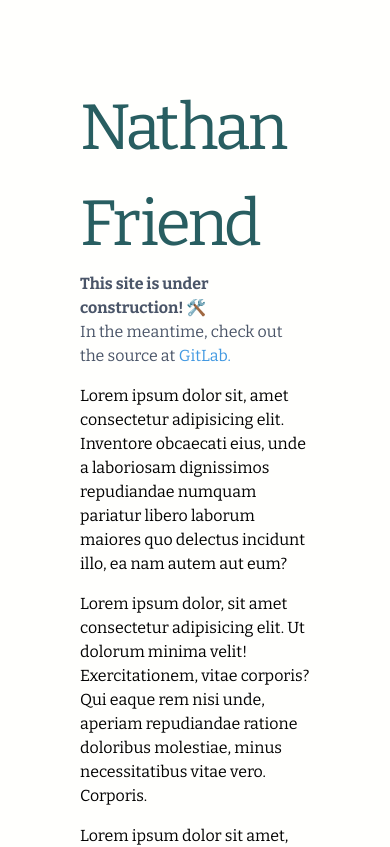
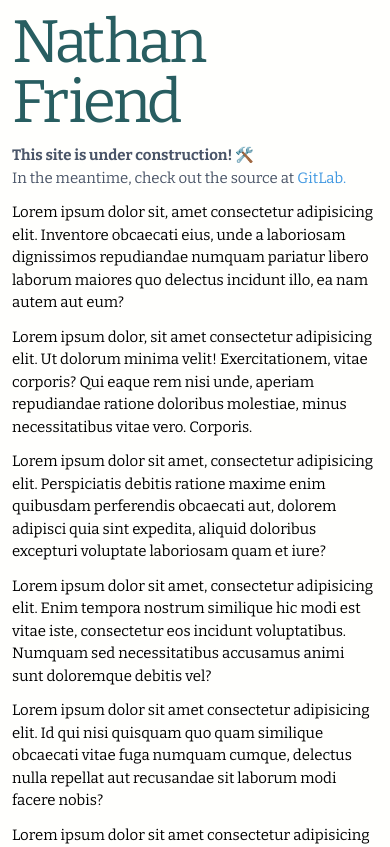
Before and after one commit to nfriend/nuxt-resume, a Nuxt app: page / in a window 390 px wide. Shown: the top 847 px of the page. Built offline with nearby package versions, Linux system fonts and the light colour scheme.

Commit message:
Better responsive styling

```diff
--- a/assets/css/global.css
+++ b/assets/css/global.css
@@ -5,6 +5,7 @@ body {
          box-border
          antialiased;
 
+  font-size: 12px;
   -ms-text-size-adjust: 100%;
   -webkit-text-size-adjust: 100%;
 }
@@ -35,10 +36,12 @@ a {
 }
 
 h1 {
-  @apply text-6xl
+  @apply text-7xl
          font-light
          text-teal-800
-         tracking-tighter;
+         tracking-tighter
+         leading-none
+         pb-4;
 }
 
 @media screen and (max-width: 8.5in) {
--- a/assets/css/utilities.css
+++ b/assets/css/utilities.css
@@ -15,7 +15,26 @@
          my-20
          mx-auto
          shadow-2xl
-         bg-ivory;
+         bg-ivory
+         origin-top;
+}
+
+@media screen and (min-width: 1280px) {
+  .paper-page {
+    transform: scale(1.2);
+  }
+}
+
+@media screen and (min-width: 1440px) {
+  .paper-page {
+    transform: scale(1.4);
+  }
+}
+
+@media screen and (min-width: 2160px) {
+  .paper-page {
+    transform: scale(1.6);
+  }
 }
 
 @media screen and (max-width: 8.5in) {
@@ -27,6 +46,18 @@
   }
 }
 
+@media screen and (max-width: 639px) {
+  .paper-page {
+    @apply p-10 text-xl;
+  }
+}
+
+@media screen and (max-width: 575px) {
+  .paper-page {
+    @apply p-4 text-xl;
+  }
+}
+
 @media print {
   .paper-page {
     @apply my-0 shadow-none bg-transparent;
--- a/tailwind.config.js
+++ b/tailwind.config.js
@@ -7,9 +7,12 @@
 module.exports = {
   theme: {
     screens: {
-      xs: '576px',
-      sm: '639px',
-      md: '767px',
+      sm: '576px',
+      md: '639px',
+      lg: '767px',
+      xl: '1280px',
+      '2xl': '1440',
+      '3xl': '2160',
       paper: '8.5in',
       print: {
         raw: 'print',
@@ -29,6 +32,9 @@ module.exports = {
           'serif',
         ],
       },
+      fontSize: {
+        '7xl': '5rem',
+      },
     },
   },
   variants: {},
```
